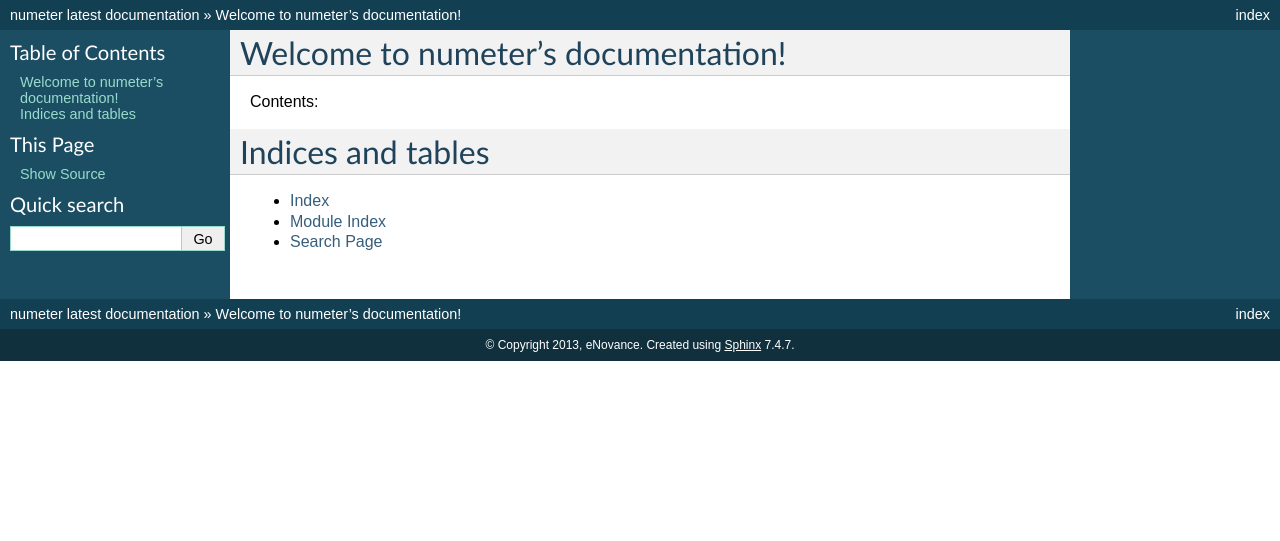
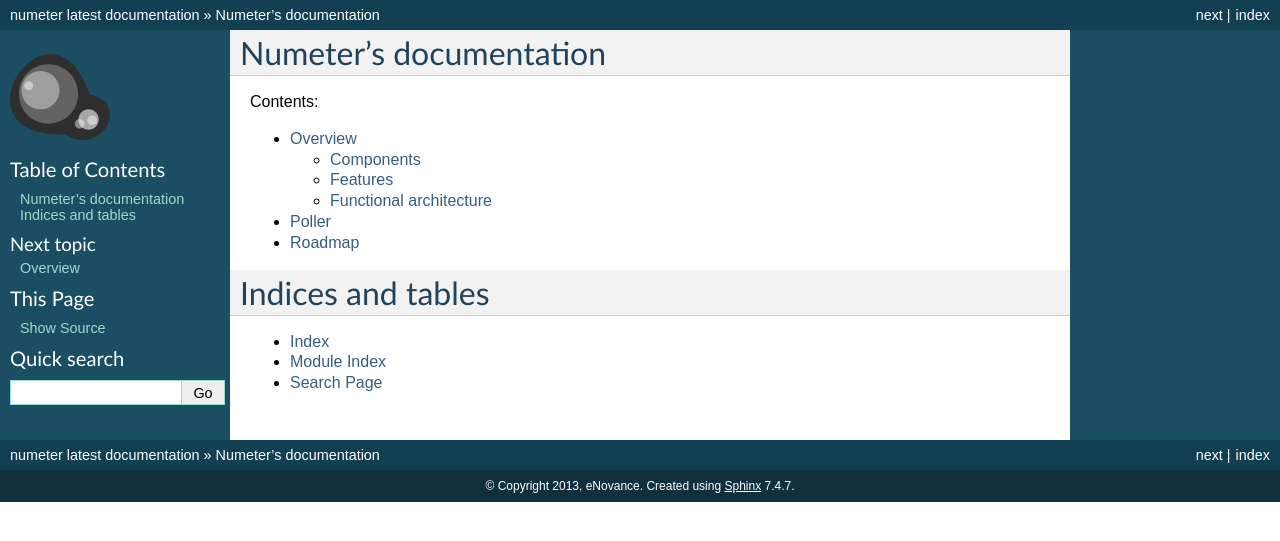
Before and after one commit to redhat-cip/numeter, a Sphinx documentation site: the page built from docs/index.rst, in a window 1280 px wide. Shown: the top 541 px of the page. Built offline with Sphinx 7.4.7, drawn with Linux system fonts in a browser that asks for light colours.

Commit message:
Update docs

```diff
--- a/docs/conf.py
+++ b/docs/conf.py
@@ -111,11 +111,13 @@
 # The name of an image file (relative to this directory) to place at the top
 # of the sidebar.
 #html_logo = None
+html_logo = "img/logo.svg"
 
 # The name of an image file (within the static path) to use as favicon of the
 # docs.  This file should be a Windows icon file (.ico) being 16x16 or 32x32
 # pixels large.
 #html_favicon = None
+html_favicon = "img/numeter_ico.ico"
 
 # Add any paths that contain custom static files (such as style sheets) here,
 # relative to this directory. They are copied after the builtin static files,
--- a/docs/index.rst
+++ b/docs/index.rst
@@ -3,13 +3,18 @@
    You can adapt this file completely to your liking, but it should at least
    contain the root `toctree` directive.
 
-Welcome to numeter's documentation!
-===================================
+Numeter's documentation
+=========================
 
 Contents:
 
 .. toctree::
-   :maxdepth: 2
+    :maxdepth: 2
+
+    overview.rst
+    poller.rst
+    roadmap.rst
+
 
 Indices and tables
 ==================
```
Also changed, not shown: README.md (+2 -0 lines), docs/overview.rst (added, +34 -0 lines), docs/poller.rst (added, +10 -0 lines), docs/roadmap.rst (added, +19 -0 lines), docs/img/architecture.svg (added), docs/img/fonctional_architecture.svg (added), docs/img/logo.svg (added), docs/img/numeter_banner.png (added), docs/img/numeter_ico.ico (added), docs/img/other.svg (added), 2 other files.
